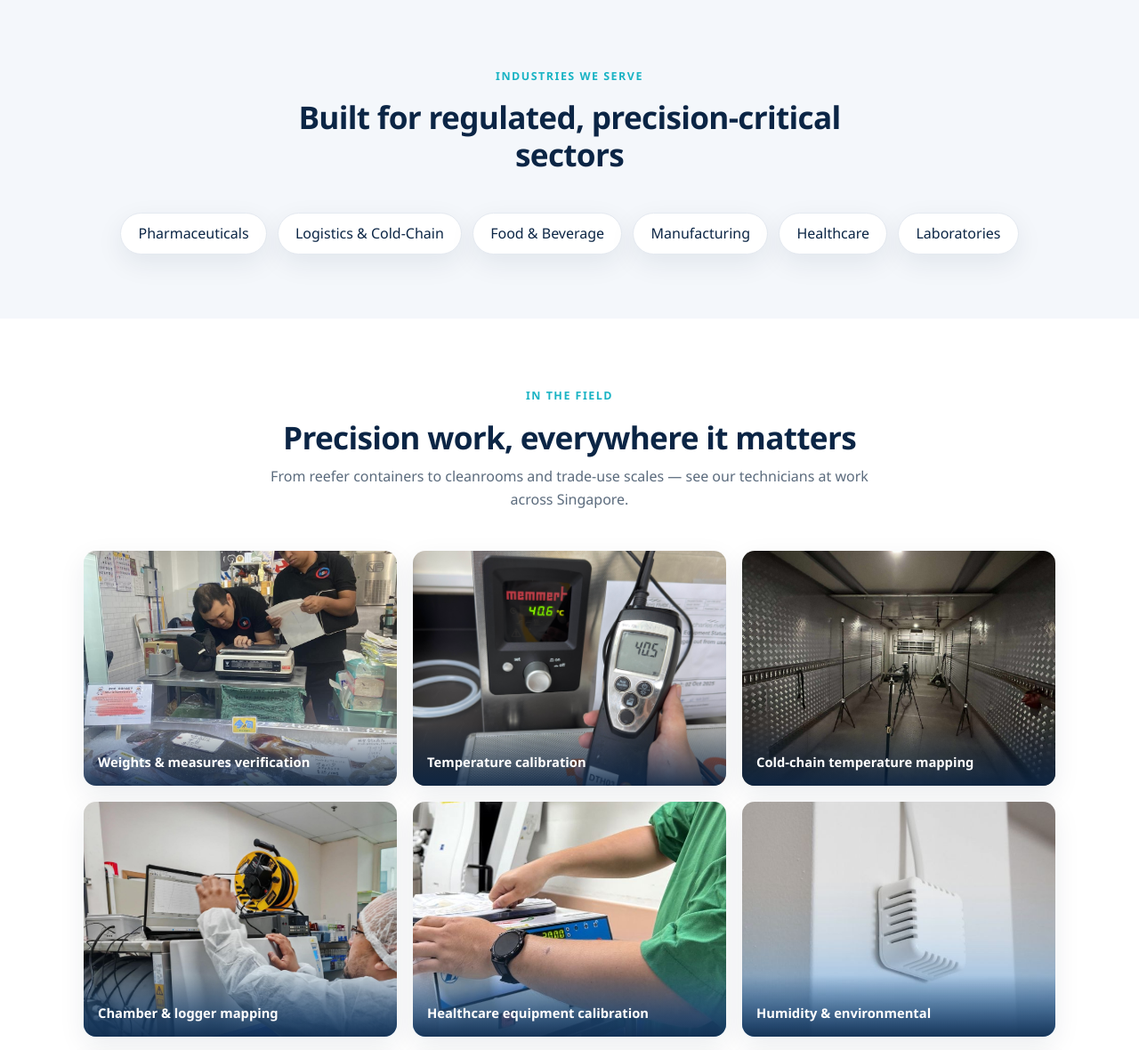
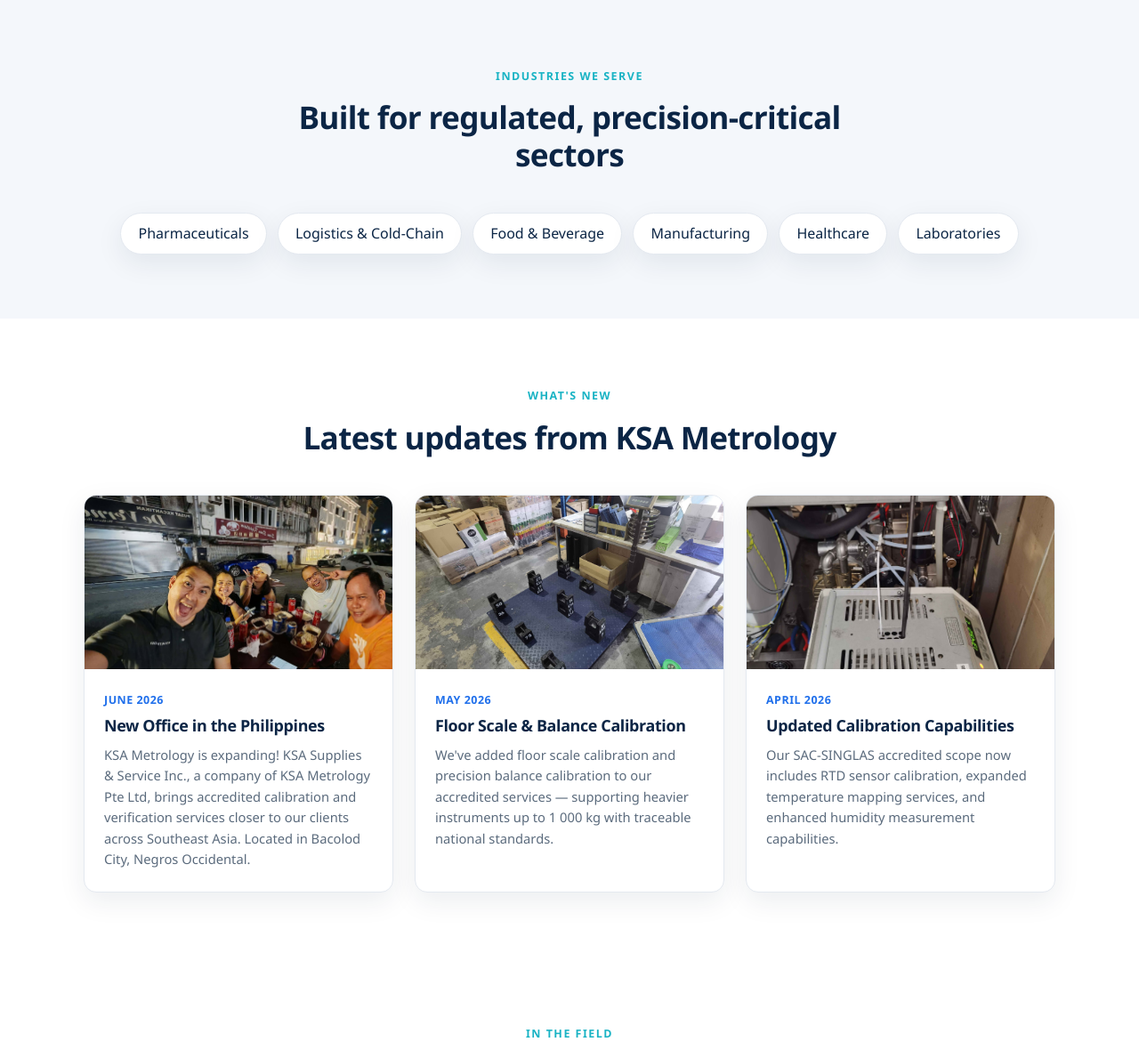
Before and after one commit to Roedil/KSAWebsite, a Flask app: page / in a window 1280 px wide. Shown: the part 2491-3671 px from the top of the page at 89% size. Run offline with Flask 3, Linux system fonts and the light colour scheme.

Commit message:
Add What's New section and Philippines office
- New "What's New" homepage section with news cards for Philippines
  office (KSA Supplies & Service Inc.), Floor Scale & Balance services,
  and updated calibration capabilities
- Philippines office address added to contact page and footer
- Philippines location map added to contact page

```diff
--- a/app.py
+++ b/app.py
@@ -125,6 +125,8 @@
     "email": "inquiry@kalibratesolutions.com",
     "website": "www.kalibratesolutions.com",
     "address": "60 Kaki Bukit Place, #06-16 (Lobby A – Exit B), Eunos Techpark, Singapore 415979",
+    "ph_address": "Unit 2, Solid Manila Building, Corner Lacson and San Sebastian Streets, Barangay 32, Bacolod City, Negros Occidental 6100, Philippines",
+    "ph_company": "KSA Supplies & Service Inc.",
     "facebook": "https://www.facebook.com/KSAMetrologyPteLtd",
     "linkedin": "https://www.linkedin.com/company/ksa-metrology-pte-ltd",
     "founded": 2014,
@@ -250,6 +252,38 @@
     {"value": "AV37", "label": "Authorised Verifier"},
 ]
 
+WHATSNEWS = [
+    {
+        "date": "June 2026",
+        "title": "New Office in the Philippines",
+        "desc": "KSA Metrology is expanding! KSA Supplies & Service Inc., "
+                "a company of KSA Metrology Pte Ltd, brings accredited "
+                "calibration and verification services closer to our clients "
+                "across Southeast Asia. Located in Bacolod City, "
+                "Negros Occidental.",
+        "img": "photos/team-culture.jpg",
+        "img_alt": "KSA Metrology team celebrating our expansion to the Philippines",
+    },
+    {
+        "date": "May 2026",
+        "title": "Floor Scale & Balance Calibration",
+        "desc": "We've added floor scale calibration and precision balance "
+                "calibration to our accredited services — supporting heavier "
+                "instruments up to 1 000 kg with traceable national standards.",
+        "img": "photos/floorscale.jpg",
+        "img_alt": "Floor scale calibration and verification by KSA technicians",
+    },
+    {
+        "date": "April 2026",
+        "title": "Updated Calibration Capabilities",
+        "desc": "Our SAC-SINGLAS accredited scope now includes RTD sensor "
+                "calibration, expanded temperature mapping services, and "
+                "enhanced humidity measurement capabilities.",
+        "img": "photos/temperature-rtd.jpg",
+        "img_alt": "RTD temperature sensor calibration",
+    },
+]
+
 
 @app.context_processor
 def inject_company():
@@ -260,7 +294,7 @@
 @app.route("/")
 def index():
     return render_template("index.html", services=SERVICES, stats=STATS,
-                           industries=INDUSTRIES)
+                           industries=INDUSTRIES, whatsnews=WHATSNEWS)
 
 
 @app.route("/about")
--- a/static/css/style.css
+++ b/static/css/style.css
@@ -218,6 +218,7 @@
 .form-note{font-size:.88rem}
 .social a{display:inline-block;margin-right:14px;font-weight:600}
 .social-lg{margin-top:18px}
+.map-section{margin-bottom:4px}
 .map-section iframe{width:100%;height:360px;border:0;display:block;filter:grayscale(.2)}
 
 /* ---- flash ---- */
@@ -350,6 +351,19 @@
   border:1px solid var(--line);box-shadow:var(--shadow-lg);background:#fff}
 .cert-figure img{width:100%;height:auto;display:block}
 
+/* ---- what's new / news ---- */
+.news-grid{display:grid;grid-template-columns:repeat(3,1fr);gap:24px}
+.news-card{background:#fff;border:1px solid var(--line);border-radius:var(--radius);
+  overflow:hidden;box-shadow:var(--shadow);transition:transform .25s ease,box-shadow .25s ease}
+.news-card:hover{transform:translateY(-4px);box-shadow:var(--shadow-lg)}
+.news-card-img{position:relative;aspect-ratio:16/9;overflow:hidden}
+.news-card-img img{width:100%;height:100%;object-fit:cover;display:block}
+.news-card-body{padding:20px 22px 24px}
+.news-date{display:inline-block;font-size:.78rem;font-weight:600;letter-spacing:.04em;
+  text-transform:uppercase;color:var(--blue);margin-bottom:8px}
+.news-card h3{font-size:1.12rem;margin-bottom:10px;color:var(--navy)}
+.news-card p{font-size:.92rem;line-height:1.6;color:var(--muted)}
+
 /* ---- responsive ---- */
 @media(max-width:900px){
   .hero-inner,.two-col,.contact-grid{grid-template-columns:1fr}
@@ -361,6 +375,7 @@
   .steps{grid-template-columns:repeat(2,1fr)}
   .footer-grid{grid-template-columns:1fr 1fr}
   .gallery{grid-template-columns:repeat(2,1fr)}
+  .news-grid{grid-template-columns:repeat(2,1fr)}
   .feature{grid-template-columns:1fr;gap:22px}
   .feature:nth-child(even) .feature-media{order:0}
   .hero-card{margin:0 auto}
@@ -379,6 +394,7 @@
   .nav-cta{margin:14px 24px;text-align:center}
   .nav-toggle:checked ~ .site-nav{max-height:360px}
   .cards{grid-template-columns:1fr}
+  .news-grid{grid-template-columns:1fr}
   .stats-grid{grid-template-columns:1fr 1fr}
   .footer-grid{grid-template-columns:1fr}
   .cta-inner{flex-direction:column;text-align:center}
--- a/templates/base.html
+++ b/templates/base.html
@@ -71,7 +71,8 @@
         <a href="tel:{{ company.phone_href }}">📞 {{ company.phone }}</a>
         <a href="https://wa.me/{{ company.whatsapp_href }}" target="_blank" rel="noopener">💬 WhatsApp {{ company.whatsapp }}</a>
         <a href="mailto:{{ company.email }}">✉ {{ company.email }}</a>
-        <p class="footer-address">📍 {{ company.address }}</p>
+        <p class="footer-address">📍 Singapore: {{ company.address }}</p>
+        <p class="footer-address">📍 Philippines: {{ company.ph_company }} — {{ company.ph_address }}</p>
         <div class="social">
           <a href="{{ company.facebook }}" target="_blank" rel="noopener">Facebook</a>
           <a href="{{ company.linkedin }}" target="_blank" rel="noopener">LinkedIn</a>
--- a/templates/index.html
+++ b/templates/index.html
@@ -117,6 +117,29 @@
 <section class="section">
   <div class="container">
     <div class="section-head">
+      <span class="eyebrow">What's New</span>
+      <h2>Latest updates from KSA Metrology</h2>
+    </div>
+    <div class="news-grid">
+      {% for item in whatsnews %}
+      <article class="news-card">
+        <div class="news-card-img">
+          <img src="{{ url_for('static', filename=item.img) }}" alt="{{ item.img_alt }}">
+        </div>
+        <div class="news-card-body">
+          <span class="news-date">{{ item.date }}</span>
+          <h3>{{ item.title }}</h3>
+          <p>{{ item.desc }}</p>
+        </div>
+      </article>
+      {% endfor %}
+    </div>
+  </div>
+</section>
+
+<section class="section">
+  <div class="container">
+    <div class="section-head">
       <span class="eyebrow">In the Field</span>
       <h2>Precision work, everywhere it matters</h2>
       <p>From reefer containers to cleanrooms and trade-use scales — see our
```
Also changed, not shown: templates/contact.html (+10 -2 lines).
